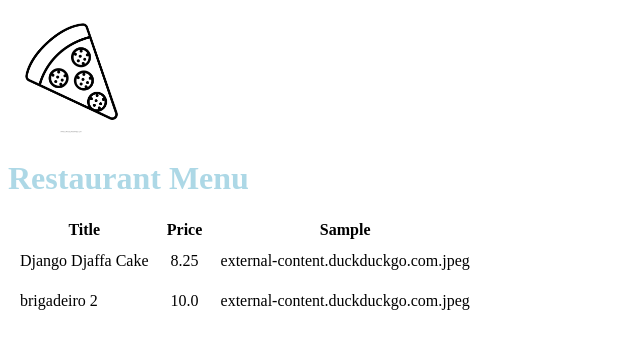
After one commit to lucaskoblitz/djangodelights, a Django app: page /menu/ in a window 1280 px wide. The commit adds this page. Shown: the top 349 px of the page, without its empty margins (0-640 px from the left). Run offline with Django 3.2, Linux system fonts and the light colour scheme; data comes from the database, SQL or seed files in the repository; both versions use the stored data as it was after the commit.

Commit message:
add purchases list and restaurant menu

```diff
--- a/inventory/models.py
+++ b/inventory/models.py
@@ -9,7 +9,7 @@ class Ingredient(models.Model):
 	unit_price = models.FloatField()
 
 	def get_absolute_url(self):
-		return '/ingredient/list'
+		return '/inventory'
 
 	def __str__(self):
 		return self.name
@@ -35,7 +35,7 @@ class Purchase(models.Model):
 	timestamp = models.DateTimeField()
 
 	def get_absolute_url(self):
-		return '/purchase/list'
+		return '/purchase'
 
 
 	def __str__(self):
--- a/inventory/static/css/index.css
+++ b/inventory/static/css/index.css
@@ -2,3 +2,10 @@
 	height: 10%;
 	width: 10%;
 }
+h1 {
+	color: lightblue;
+}
+
+td {
+	padding: 10px;
+}
--- a/inventory/templates/inventory/base.html
+++ b/inventory/templates/inventory/base.html
@@ -5,6 +5,7 @@
 	<meta charset="utf-8">
 	<title>djangodelights</title>
 	<link rel="stylesheet" type="text/css" href="{% static 'css/index.css' %}">
+	<nav></nav>
 </head>
 <body>
 	<a href="{% url 'home' %}"><img class='logo' src="{% static 'images/logo.png' %}"></a>
--- /dev/null
+++ b/inventory/templates/inventory/menuitem_list.html
@@ -0,0 +1,21 @@
+{% extends 'inventory/base.html' %}
+
+{% block content %}
+
+<h1>Restaurant Menu</h1>
+<table>
+	<tr>
+		<th>Title</th>
+		<th>Price</th>
+		<th>Sample</th>
+	</tr>
+	{% for item in menuitem_list %}
+		<tr>
+			<td>{{item.title}}</td>
+			<td>{{item.price}}</td>
+			<td>{{item.example}}</td>
+		</tr>
+	{% endfor %}
+</table>
+
+{% endblock %}
--- /dev/null
+++ b/inventory/templates/inventory/results.html
@@ -0,0 +1 @@
+{{}}
--- a/inventory/urls.py
+++ b/inventory/urls.py
@@ -4,5 +4,7 @@ from django.views.generic import ListView
 
 urlpatterns = [
 	path('', views.home, name="home"),
-	path('inventory/list', views.Inventory.as_view(), name='inventory')
+	path('inventory/', views.Inventory.as_view(), name='inventory'),
+	path('purchase/', views.PurchaseList.as_view(), name='purchase'),
+	path('menu/', views.Menu_itemList.as_view(), name='menu')
 ]
--- a/inventory/views.py
+++ b/inventory/views.py
@@ -1,6 +1,6 @@
 from django.shortcuts import render
 from django.views.generic import ListView
-from .models import Ingredient, Purchase
+from .models import Ingredient, Purchase, MenuItem
 # Create your views here.
 
 def home(request):
@@ -11,3 +11,6 @@ class Inventory(ListView):
 
 class PurchaseList(ListView):
 	model = Purchase
+
+class Menu_itemList(ListView):
+	model = MenuItem
```
Also changed, not shown: inventory/templates/inventory/purchase_list.html (added, +19 -0 lines), db.sqlite3.
